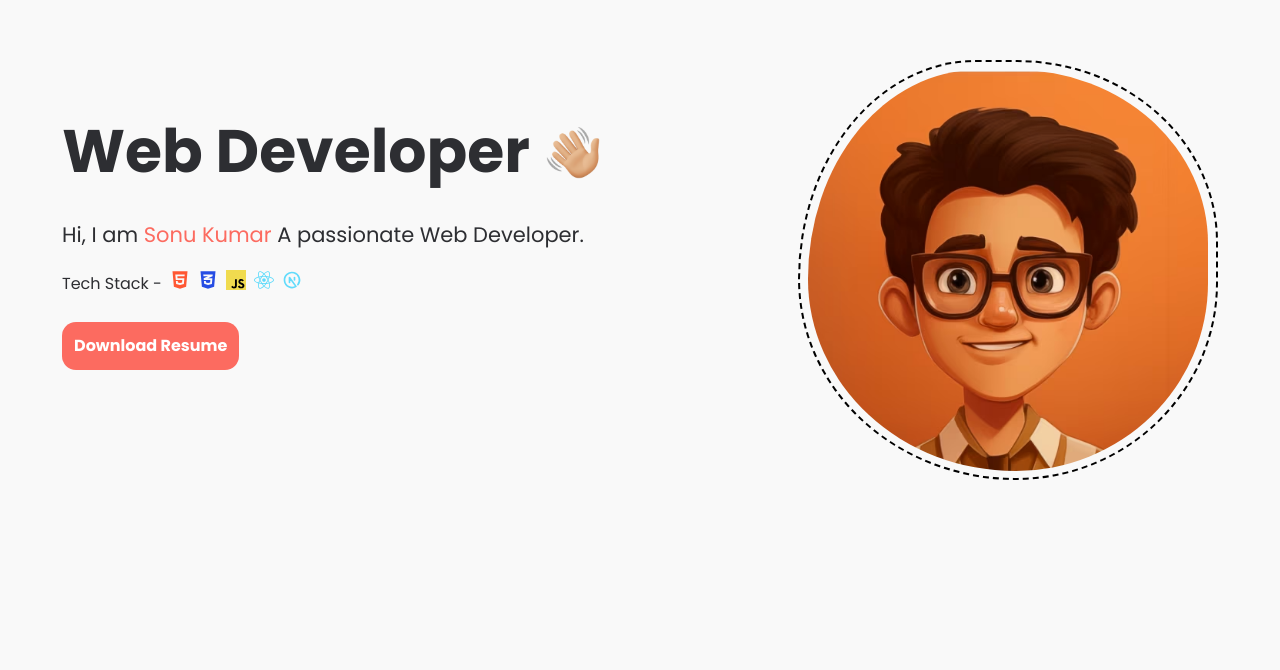
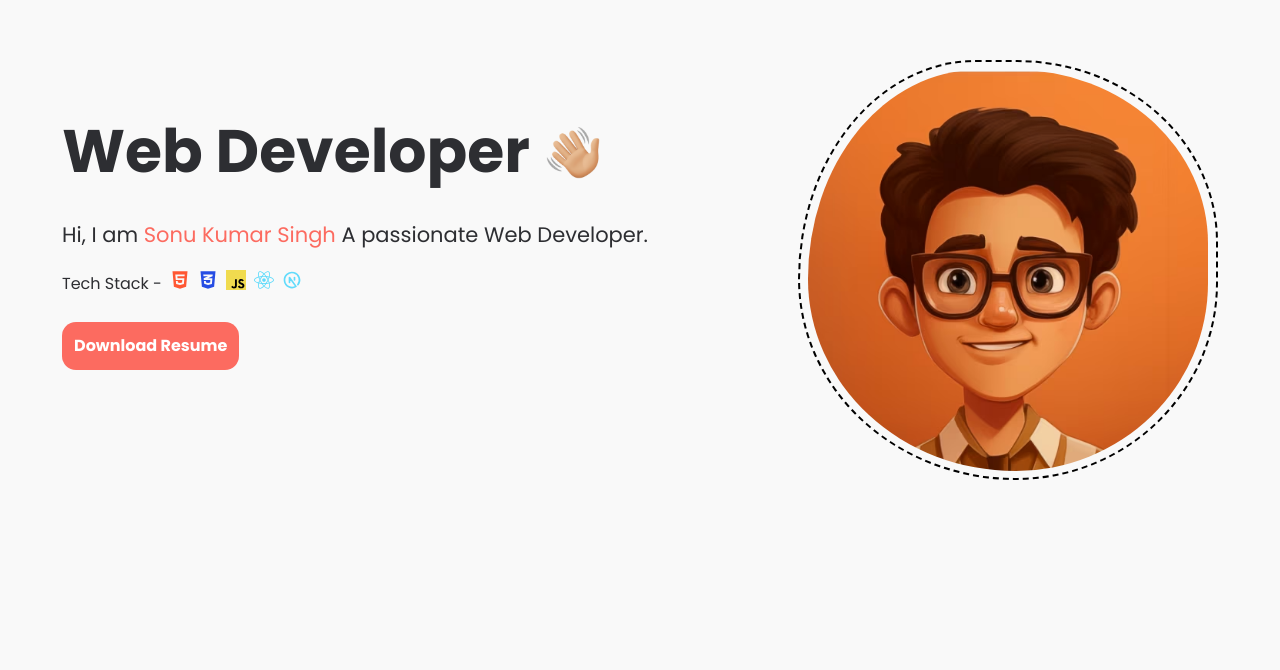
Before and after one commit to dev-sonukumar/sonuKumar, a React (Vite) app: page / in a window 1280 px wide. Shown: the part 130-800 px from the top of the page. Built offline with nearby package versions, Linux system fonts and the light colour scheme.

Commit message:
some changes

```diff
--- a/src/Components/Hero.jsx
+++ b/src/Components/Hero.jsx
@@ -17,8 +17,10 @@ const Hero = () => {
             />
             <p className="text-[16px] md:text-[21px] ">
               Hi, I am{" "}
-              <span className="text-[#fc6b60] font-bold}">Sonu Kumar</span> A
-              passionate Web Developer.
+              <span className="text-[#fc6b60] font-bold}">
+                Sonu Kumar Singh
+              </span>{" "}
+              A passionate Web Developer.
             </p>
             <Tech />
             <Resume />
```
